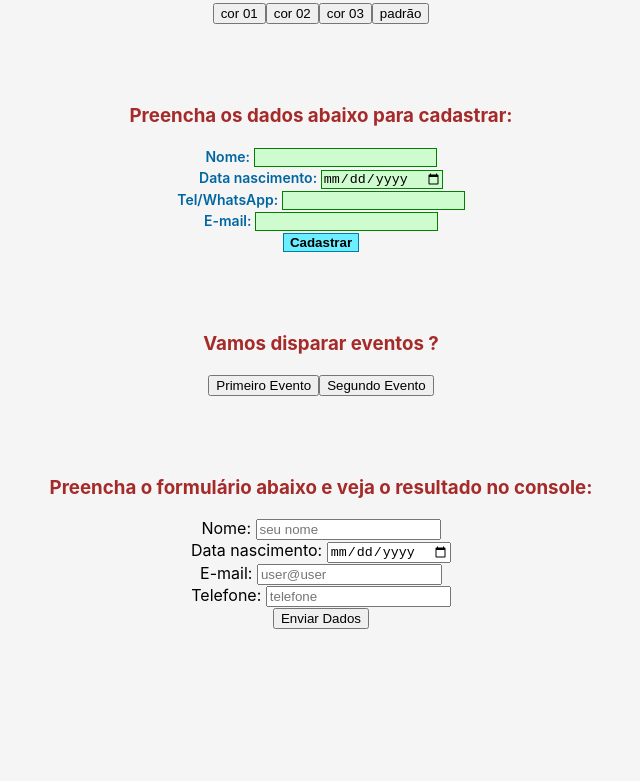
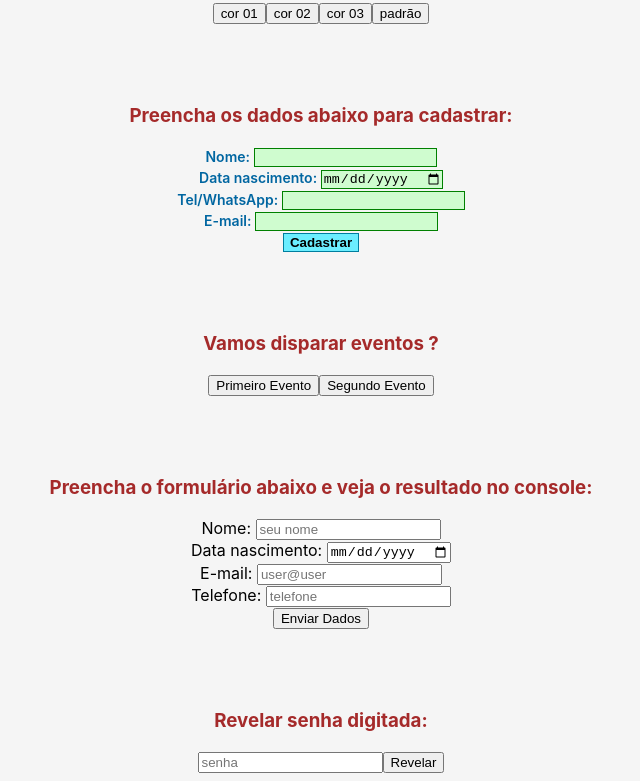
Before and after one commit to pedrohrocha16/estudos-react, a React (Create React App) app: page / in a window 1280 px wide. Shown: the part 1127-1908 px from the top of the page, without its empty margins (319-959 px from the left). Before the commit the page ends 1764 px from the top, so only its background shows below. Built offline with nearby package versions, Linux system fonts and the light colour scheme.

Commit message:
Estudando Renderização condicional

```diff
--- a/src/App.js
+++ b/src/App.js
@@ -11,6 +11,7 @@ import ComponentsEvents from './components/ComponentsEvents';
 import EventForm from './components/EventForm';
 import EventoButton from './components/EventoButton';
 import PegandoDados from './components/PegandoDados';
+import RenderizacaoCondicional from './components/RenderizacaoCondicional';
 
 
 
@@ -30,6 +31,7 @@ function App() {
       <EventForm />
       <EventoButton />
       <PegandoDados />
+      <RenderizacaoCondicional />
     </div>
   );
 }
--- /dev/null
+++ b/src/components/RenderizacaoCondicional.js
@@ -0,0 +1,35 @@
+import { useState } from "react"
+
+function RenderizacaoCondicional(){
+
+    const [senha, setSenha] = useState()
+    const [senhaVal, setSenhaVal] = useState()
+
+    function revelarSenha(e) {
+        e.preventDefault()
+        setSenhaVal(senha)
+    }
+
+    function limparCampo(){
+        setSenhaVal('')
+    }
+
+
+    return(
+        <div>
+            <h3>Revelar senha digitada:</h3>
+            <form onSubmit={revelarSenha}>
+                <input type="password" placeholder="senha" onChange={(e) => setSenha(e.target.value)} ></input>
+                <button>Revelar</button>
+                {senhaVal && (
+                    <div>
+                        <p>A senha digitada foi: {senhaVal}</p>
+                        <button onClick={limparCampo}>Limpar campo</button>
+                    </div>
+                )}
+            </form>
+        </div>
+    )
+}
+
+export default RenderizacaoCondicional
```
